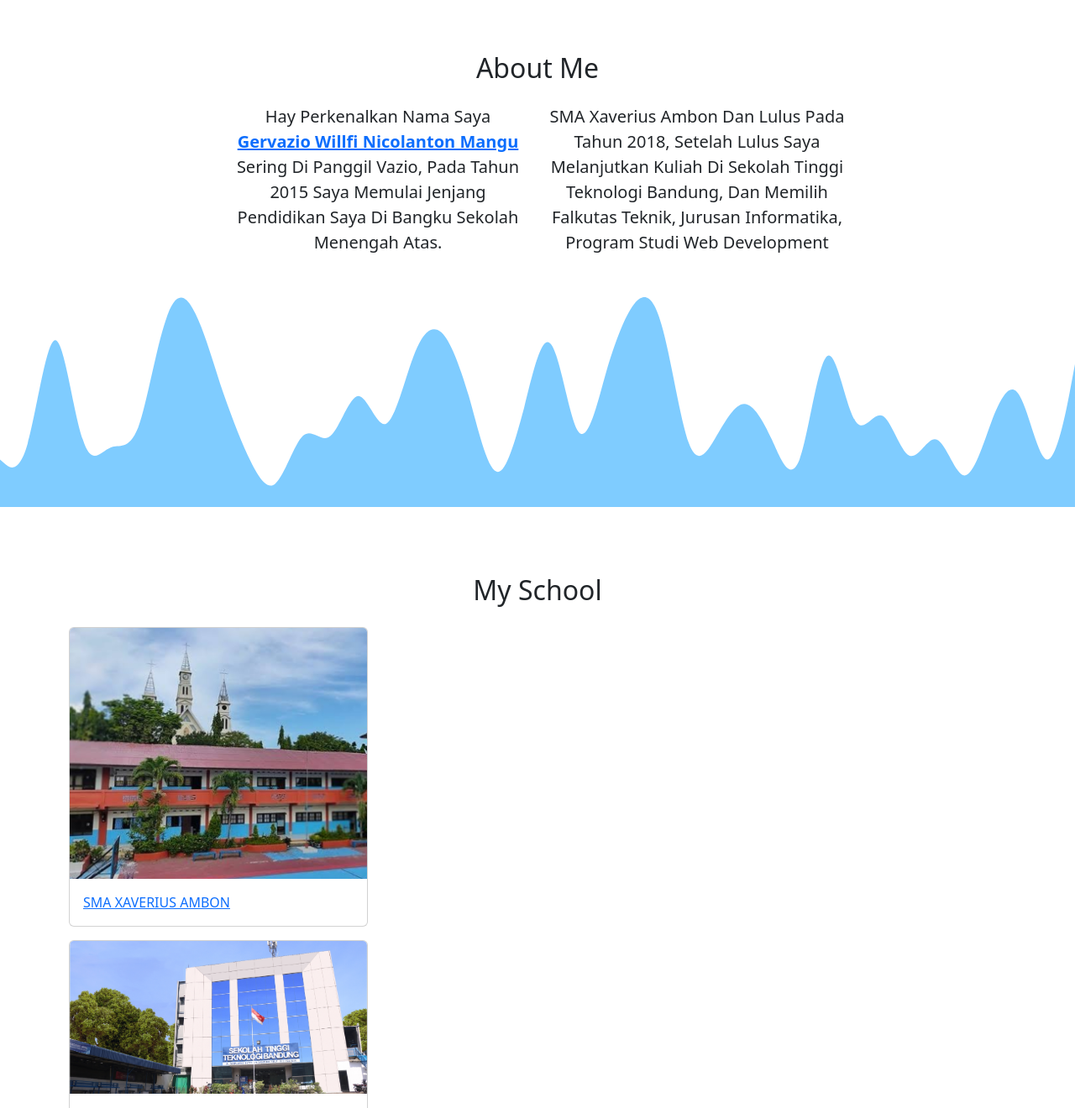
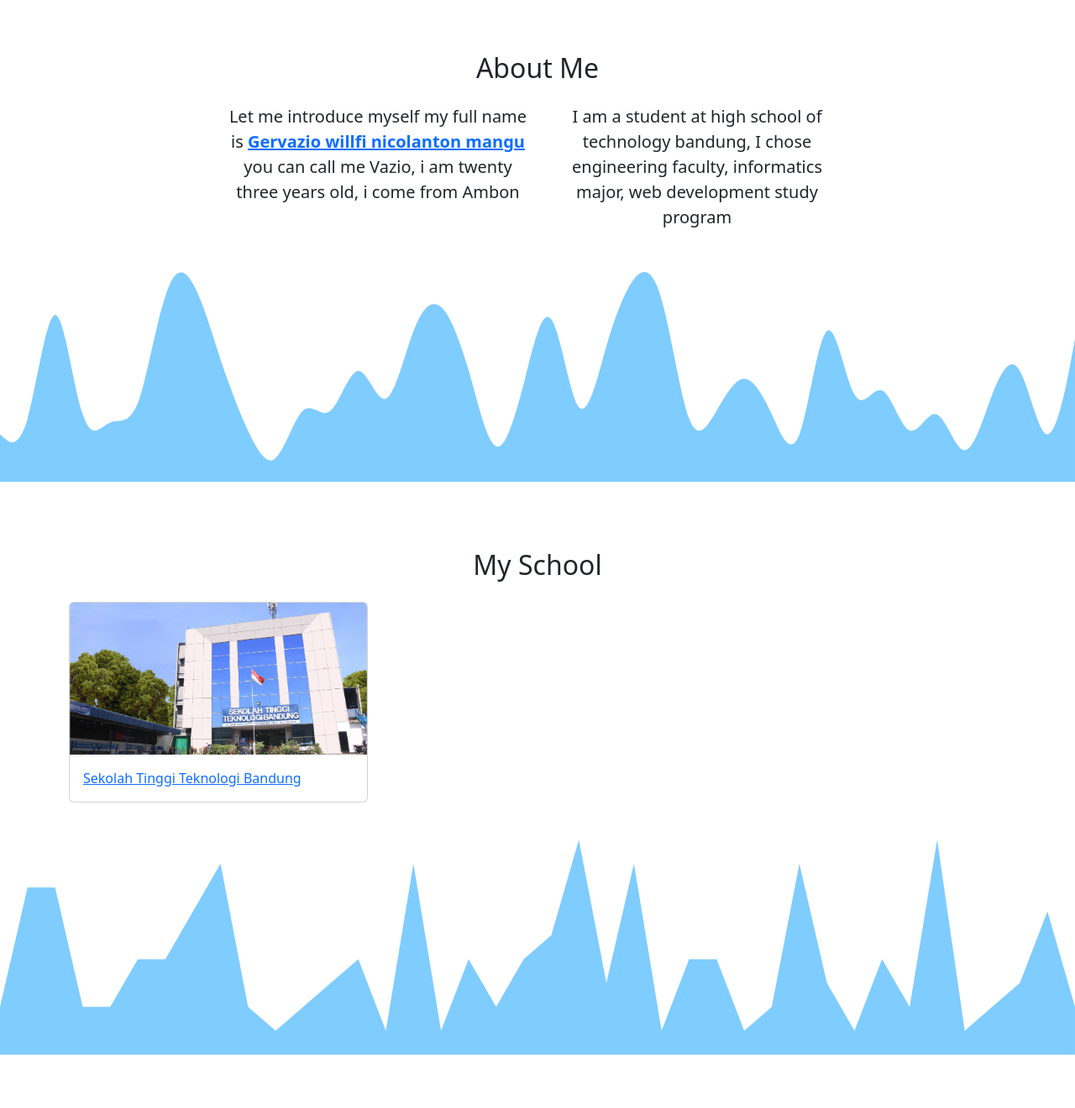
Before and after one commit to gervaziomangu/gervaziomangu.github.io, a plain HTML site: page index.html in a window 1280 px wide. Shown: the part 680-2000 px from the top of the page at 84% size. Drawn offline with nearby package versions, Linux system fonts and the light colour scheme.

Commit message:
mengubah about me dan my schoool

```diff
--- a/index.html
+++ b/index.html
@@ -69,12 +69,12 @@
         <div class="row justify-content-center fs-5 text-center">
           <div class="col-md-4">
             <p>
-              Hay Perkenalkan Nama Saya <a href="https://www.linkedin.com/in/gervazio-willfi-nicolanton-mangu-01ba91171" class="text-primary fw-bold">Gervazio Willfi Nicolanton Mangu</a> Sering Di Panggil Vazio, Pada Tahun 2015 Saya Memulai
-              Jenjang Pendidikan Saya Di Bangku Sekolah Menengah Atas.
+              Let me introduce myself my full name is <a href="https://www.linkedin.com/in/gervazio-willfi-nicolanton-mangu-01ba91171" class="text-primary fw-bold"> Gervazio willfi nicolanton mangu</a> you can call me Vazio, i am twenty
+              three years old, i come from Ambon
             </p>
           </div>
           <div class="col-md-4">
-            <p>SMA Xaverius Ambon Dan Lulus Pada Tahun 2018, Setelah Lulus Saya Melanjutkan Kuliah Di Sekolah Tinggi Teknologi Bandung, Dan Memilih Falkutas Teknik, Jurusan Informatika, Program Studi Web Development</p>
+            <p>I am a student at high school of technology bandung, I chose engineering faculty, informatics major, web development study program</p>
           </div>
         </div>
       </div>
@@ -94,16 +94,6 @@
         <div class="row text-center mb-3">
           <div class="col">
             <h2>My School</h2>
-          </div>
-        </div>
-        <div class="row">
-          <div class="col-md-4 mb-3">
-            <div class="card">
-              <img src="img/My school/1.jpg" class="card-img-top" alt="my school 1" />
-              <div class="card-body">
-                <p class="card-text"><a href="https://smaver.sch.id/">SMA XAVERIUS AMBON</a></p>
-              </div>
-            </div>
           </div>
         </div>
         <div class="row">
```
